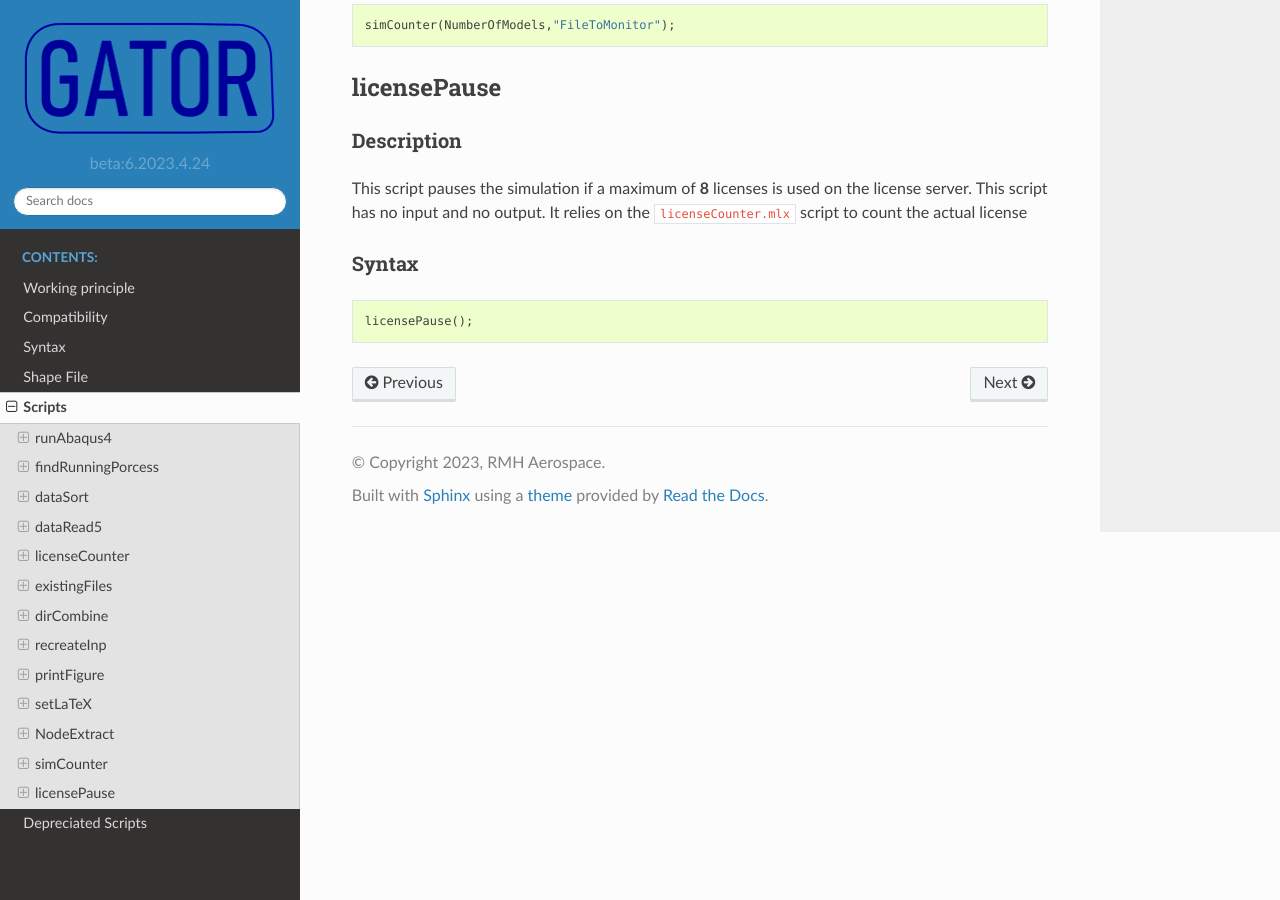
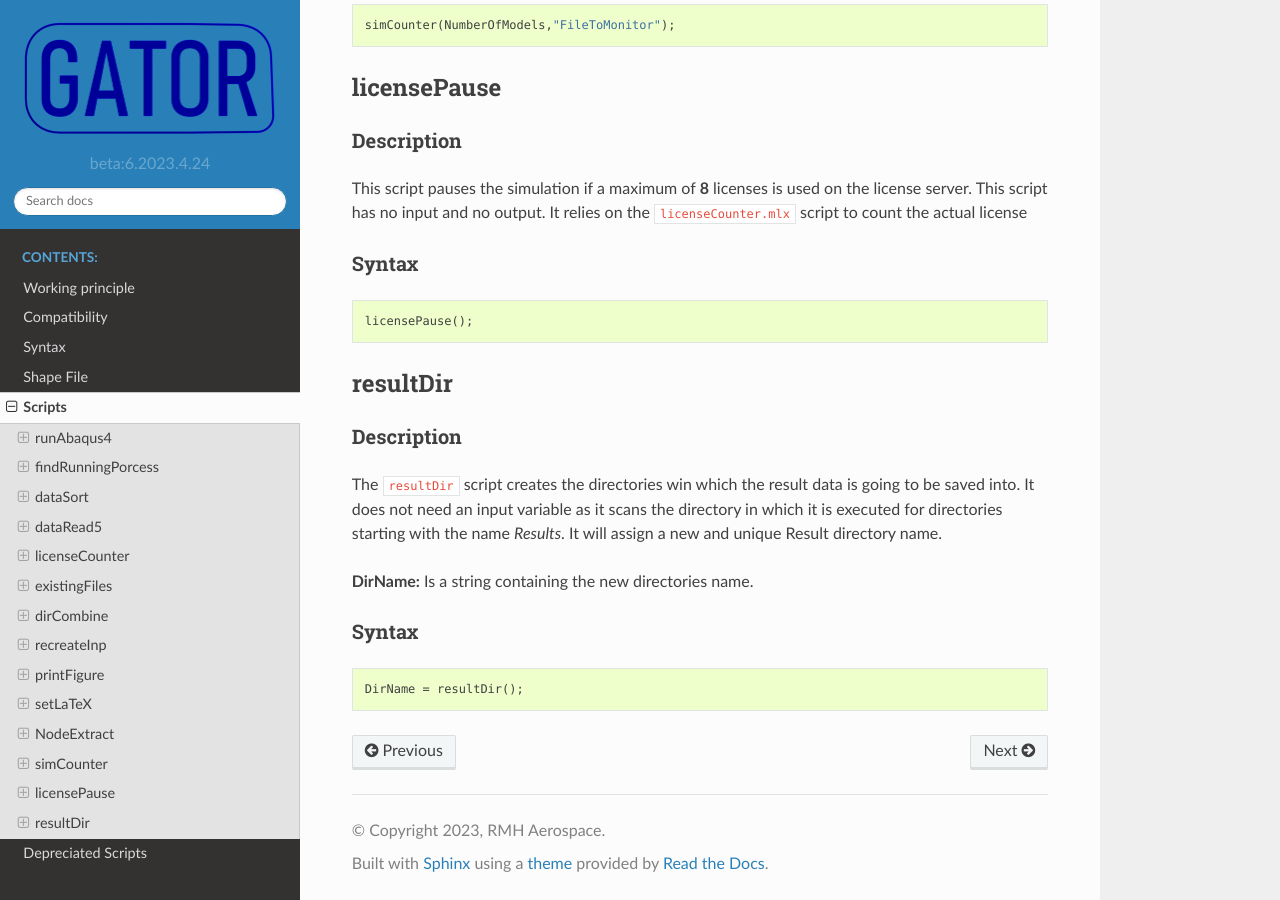
Before and after one commit to aq18507/GATORdocs, a Sphinx documentation site: the page built from doc/Scripts.rst, in a window 1280 px wide and 900 px high, scrolled down 7239 px. Built offline with Sphinx 7.4.7 and the Read the Docs theme 2.0.0, drawn with Linux system fonts in a browser that asks for light colours; pages that are not in the unit, such as notebooks, are missing from menus.

Commit message:
docs: update Scripts.rst

```diff
--- a/doc/Scripts.rst
+++ b/doc/Scripts.rst
@@ -310,3 +310,23 @@ Syntax
 .. code-block:: matlab
 
     licensePause();
+
+
+
+
+resultDir
+---------
+
+Description
++++++++++++
+
+The ``resultDir`` script creates the directories win which the result data is going to be saved into. It does not need an input variable as it scans the directory in which it is executed for directories starting with the name *Results*. It will assign a new and unique Result directory name.
+
+**DirName:** Is a string containing the new directories name.
+
+Syntax
+++++++
+
+.. code-block:: matlab
+
+    DirName = resultDir();
```
